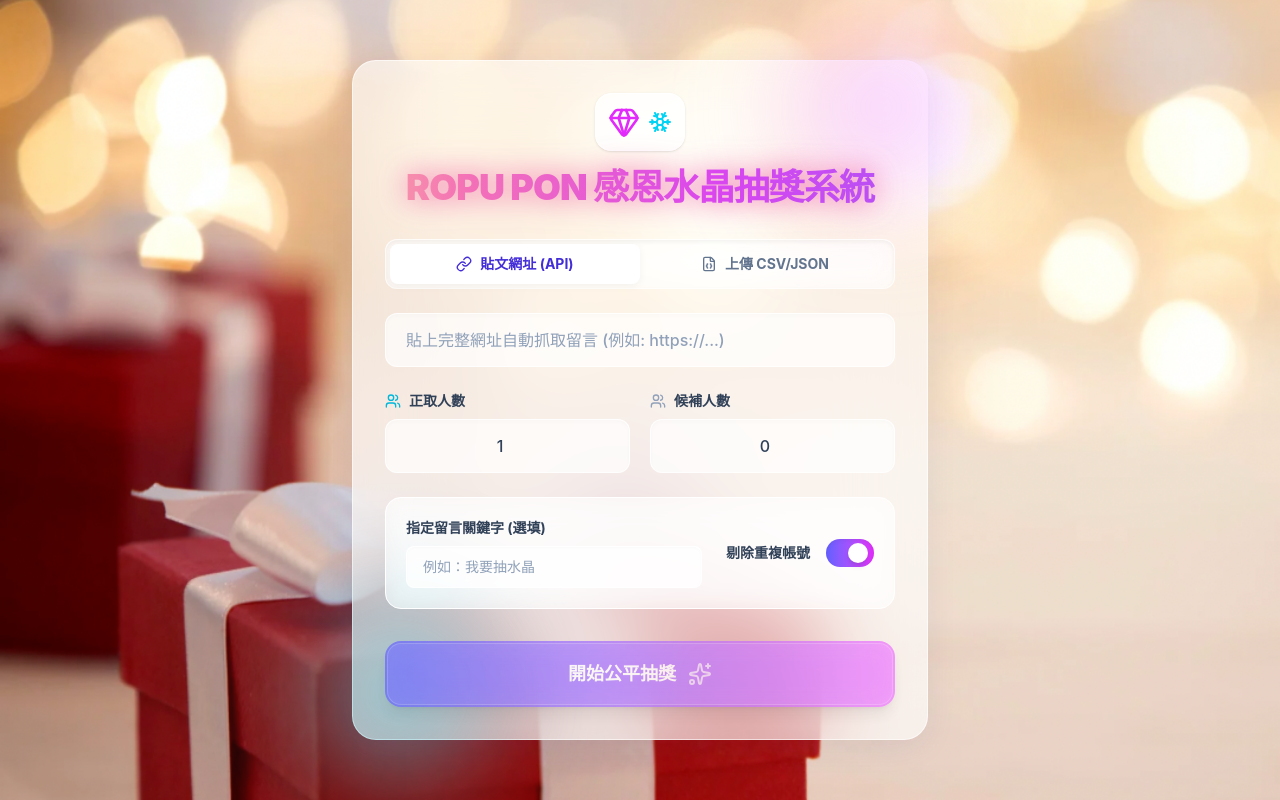
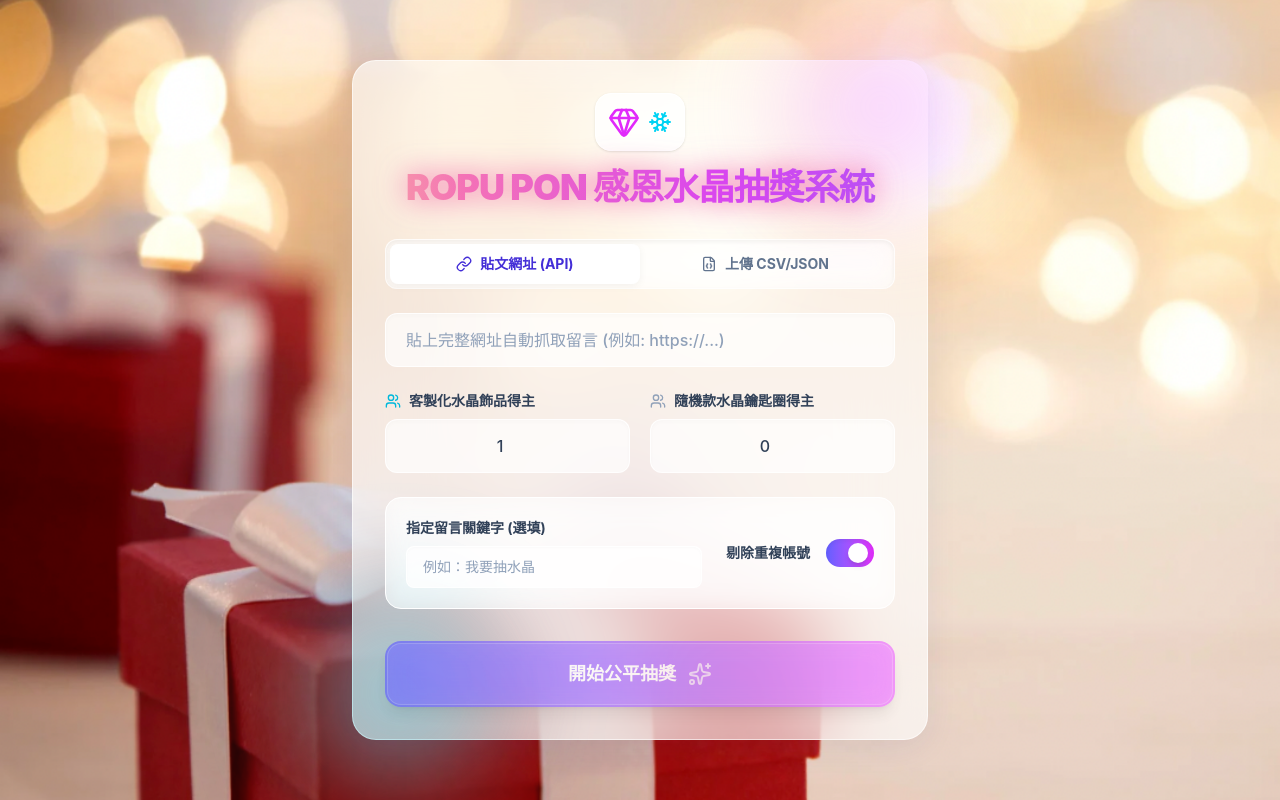
Before and after one commit to liskyo/IG_Lottery, a React (Vite) app: page / in a window 1280 px wide. Built offline with nearby package versions, Linux system fonts and the light colour scheme.

Commit message:
改名稱4

```diff
--- a/src/components/LotterySetupPanel.tsx
+++ b/src/components/LotterySetupPanel.tsx
@@ -368,7 +368,7 @@ const LotterySetupPanel = () => {
               <div className="group">
                 <label className="block text-sm font-bold text-slate-700 mb-2 flex items-center gap-2">
                   <Users className="w-4 h-4 text-cyan-500 group-hover:scale-110 transition-transform" />
-                  正取人數
+                  客製化水晶飾品得主
                 </label>
                 <input
                   type="number"
@@ -381,7 +381,7 @@ const LotterySetupPanel = () => {
               <div className="group">
                 <label className="block text-sm font-bold text-slate-700 mb-2 flex items-center gap-2">
                   <Users className="w-4 h-4 text-slate-400 group-hover:scale-110 transition-transform" />
-                  候補人數
+                  隨機款水晶鑰匙圈得主
                 </label>
                 <input
                   type="number"
@@ -450,7 +450,7 @@ const LotterySetupPanel = () => {
   );
 };
 
-const WinnerModal = ({ drawResults, onClose }: { drawResults: {winners: any[], backups: any[]}, onClose: () => void }) => {
+const WinnerModal = ({ drawResults, onClose }: { drawResults: { winners: any[], backups: any[] }, onClose: () => void }) => {
   const { width, height } = useWindowSize();
 
   return (
```
Lines whose indentation alone changed are shown as unchanged.
